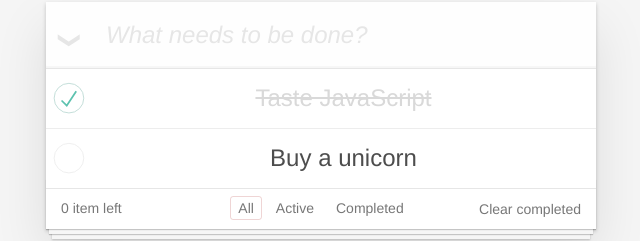
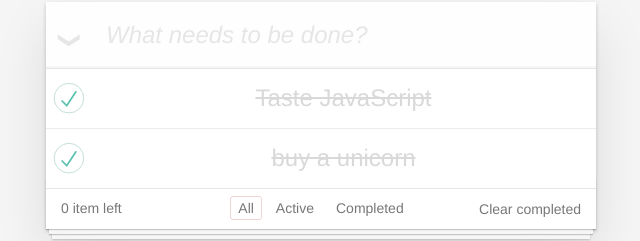
Before and after one commit to adrian-glowienka/TodoList, a React (Create React App) app: page / in a window 1280 px wide. Shown: the part 166-407 px from the top of the page, without its empty margins (319-959 px from the left). Built offline with nearby package versions, Linux system fonts and the light colour scheme.

Commit message:
Change is complited true

```diff
--- a/src/components/todo/TodoApp.js
+++ b/src/components/todo/TodoApp.js
@@ -68,10 +68,10 @@ function TodoItemCompleted(props) {
 
 function TodoItem(props) {
   return (
-    <li>
+    <li className={props.isComplited === true ? 'completed': ''}>
       <div className="view">
-        <input className="toggle" type="checkbox" />
-        <label>Buy a unicorn</label>
+        <input className="toggle" type="checkbox" checked={props.isComplited}/>
+        <label>{props.name}</label>
         <button className="destroy" />
       </div>
       <input className="edit" value="Rule the web" />
@@ -83,7 +83,7 @@ function TodoList(props) {
   return (
     <ul className="todo-list">
       <TodoItemCompleted />
-      <TodoItem />
+      <TodoItem name={'buy a unicorn'} isComplited={true}/>
     </ul>
   )
 }
```
